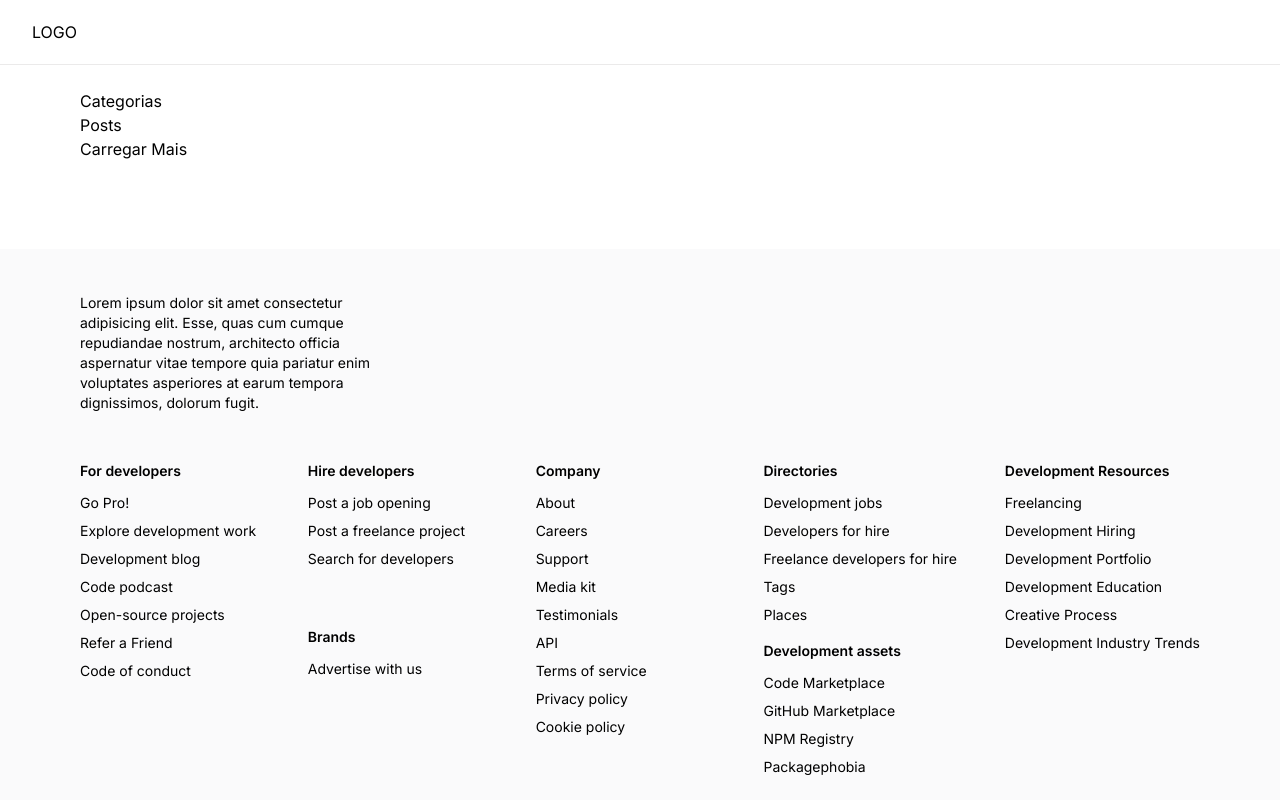
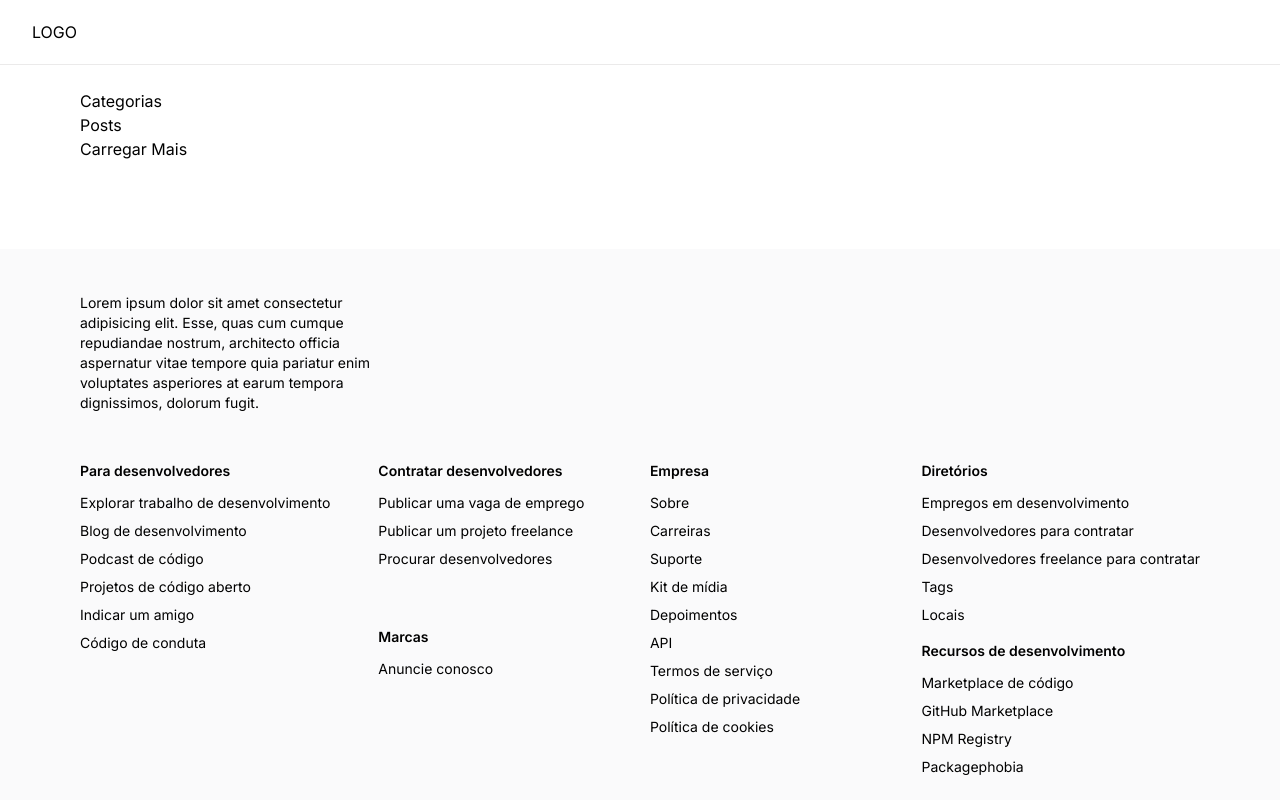
Before and after one commit to mauromaiodev/next-13-fullstack-page, a Next.js app: page / in a window 1280 px wide. Shown: the top 800 px of the page. Built offline with nearby package versions, Linux system fonts and the light colour scheme; no server answers.

Commit message:
constants-footerLinks-refactoring

```diff
--- a/constants/index.ts
+++ b/constants/index.ts
@@ -32,71 +32,70 @@ export const categoryFilters = [
 
 export const footerLinks = [
   {
-    title: "For developers",
+    title: "Para desenvolvedores",
     links: [
-      "Go Pro!",
-      "Explore development work",
-      "Development blog",
-      "Code podcast",
-      "Open-source projects",
-      "Refer a Friend",
-      "Code of conduct",
+      "Explorar trabalho de desenvolvimento",
+      "Blog de desenvolvimento",
+      "Podcast de código",
+      "Projetos de código aberto",
+      "Indicar um amigo",
+      "Código de conduta",
     ],
   },
   {
-    title: "Hire developers",
+    title: "Contratar desenvolvedores",
     links: [
-      "Post a job opening",
-      "Post a freelance project",
-      "Search for developers",
+      "Publicar uma vaga de emprego",
+      "Publicar um projeto freelance",
+      "Procurar desenvolvedores",
     ],
   },
   {
-    title: "Brands",
-    links: ["Advertise with us"],
+    title: "Marcas",
+    links: ["Anuncie conosco"],
   },
   {
-    title: "Company",
+    title: "Empresa",
     links: [
-      "About",
-      "Careers",
-      "Support",
-      "Media kit",
-      "Testimonials",
+      "Sobre",
+      "Carreiras",
+      "Suporte",
+      "Kit de mídia",
+      "Depoimentos",
       "API",
-      "Terms of service",
-      "Privacy policy",
-      "Cookie policy",
+      "Termos de serviço",
+      "Política de privacidade",
+      "Política de cookies",
     ],
   },
   {
-    title: "Directories",
+    title: "Diretórios",
     links: [
-      "Development jobs",
-      "Developers for hire",
-      "Freelance developers for hire",
+      "Empregos em desenvolvimento",
+      "Desenvolvedores para contratar",
+      "Desenvolvedores freelance para contratar",
       "Tags",
-      "Places",
+      "Locais",
     ],
   },
   {
-    title: "Development assets",
+    title: "Recursos de desenvolvimento",
     links: [
-      "Code Marketplace",
+      "Marketplace de código",
       "GitHub Marketplace",
       "NPM Registry",
       "Packagephobia",
     ],
   },
   {
-    title: "Development Resources",
+    title: "Recursos de desenvolvimento",
     links: [
       "Freelancing",
-      "Development Hiring",
-      "Development Portfolio",
-      "Development Education",
-      "Creative Process",
-      "Development Industry Trends",
+      "Contratação de desenvolvimento",
+      "Portfólio de desenvolvimento",
+      "Educação em desenvolvimento",
+      "Processo criativo",
+      "Tendências da indústria de desenvolvimento",
     ],
   },
 ];
```
